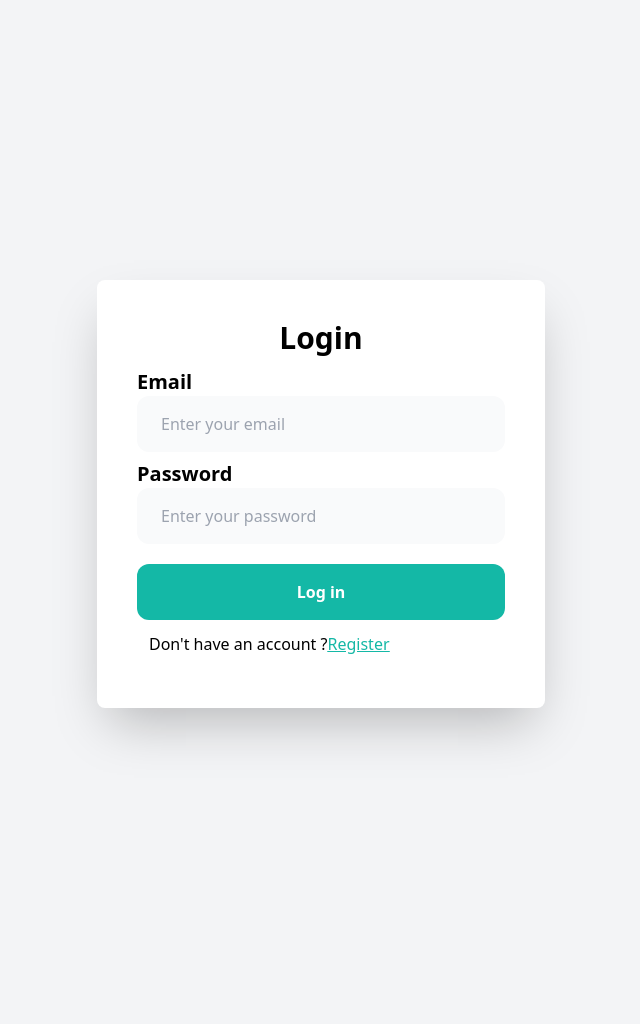
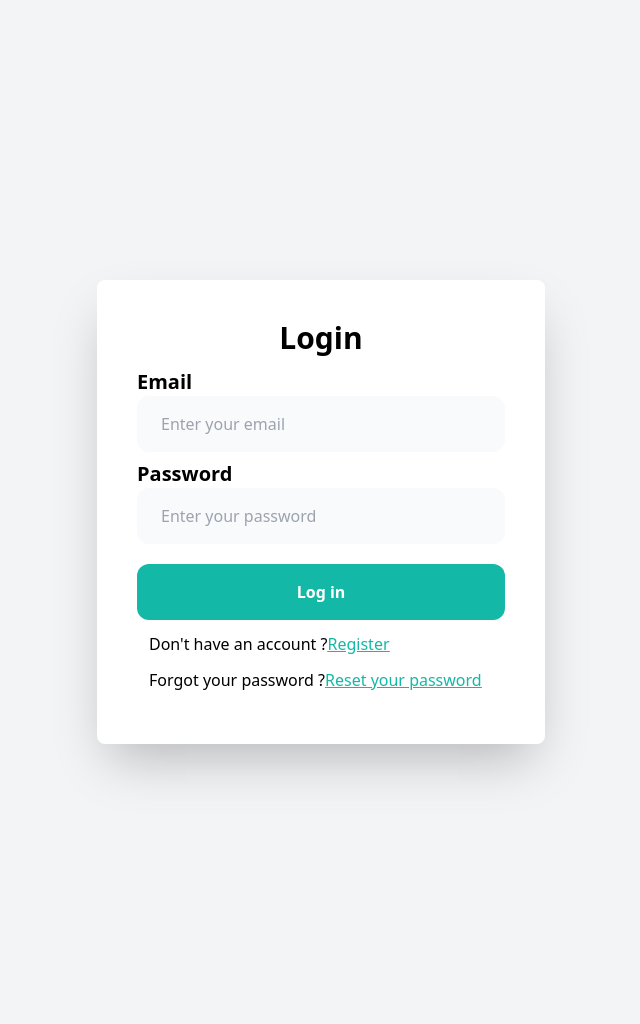
Before and after one commit to zablon-oigo/jenkins-ec2-terraform, a Django app: page /login/ in a window 1280 px wide. Shown: the whole page, without its empty margins (319-959 px from the left). Before the commit the page ends 743 px from the top, so only its background shows below. Run offline with Django 5.2, Linux system fonts and the light colour scheme; parts of the project's set-up code (start-up, migrations or seed data) failed here and were passed over; some libraries are stand-ins or nearby versions.

Commit message:
Adding password reset button

```diff
--- a/templates/users/login.html
+++ b/templates/users/login.html
@@ -17,6 +17,8 @@ Login
                  <input type="submit" value="Log in" class="bg-teal-500 mt-3 py-4 px-6 w-full mx-auto hover:bg-teal-700 rounded-xl font-semibold text-white">
         </form>
         <p class="m-3 text-base">Don't have an account ?<span class="text-teal-500 underline"><a href="{% url 'signup' %}">Register</a></span></p>
+        <p class="m-3 text-base">Forgot your password ?<span class="text-teal-500 underline"><a href="">Reset your password</a></span></p>
+
     </div>
 </section>
 {% endblock %}
```
